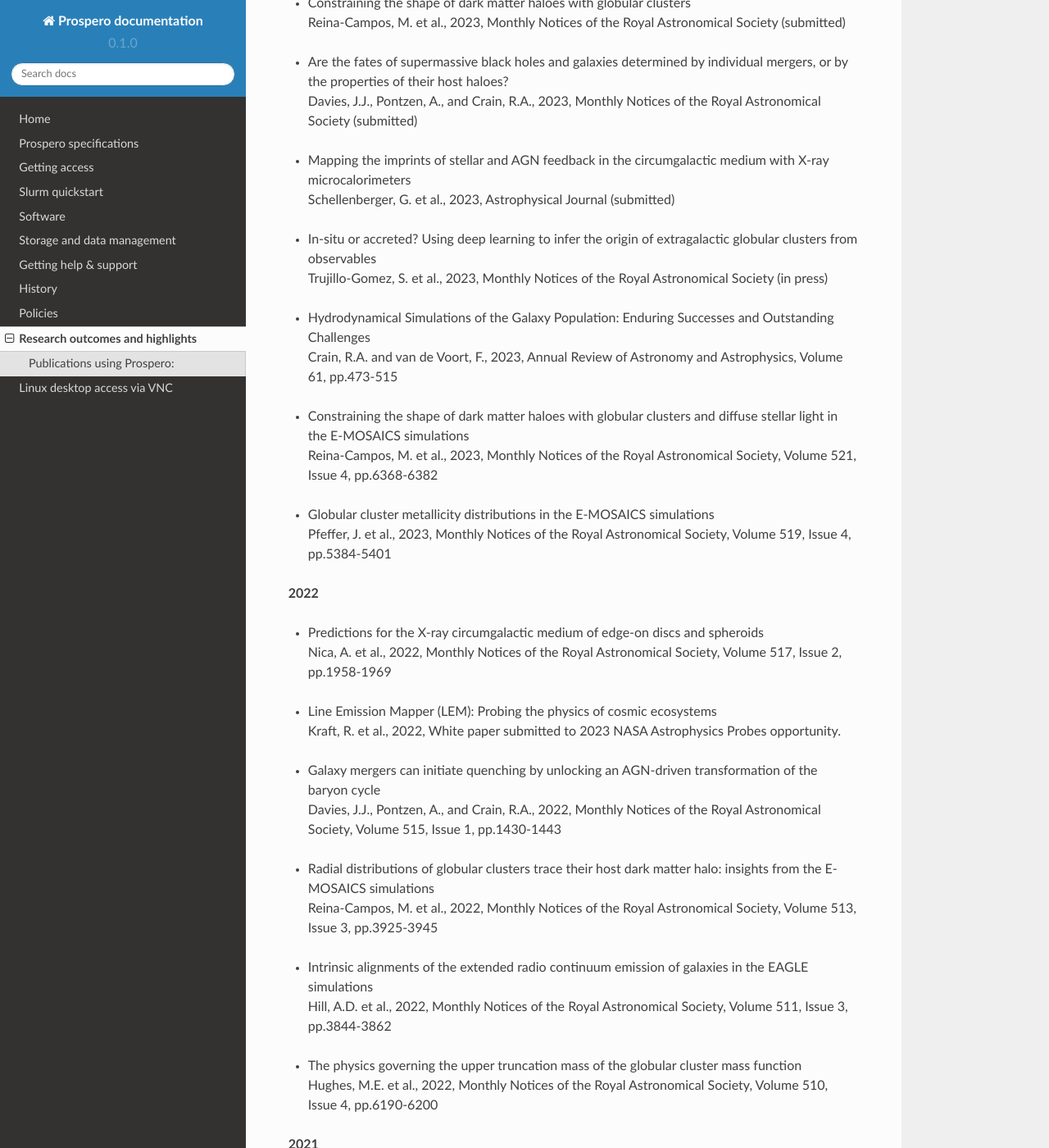
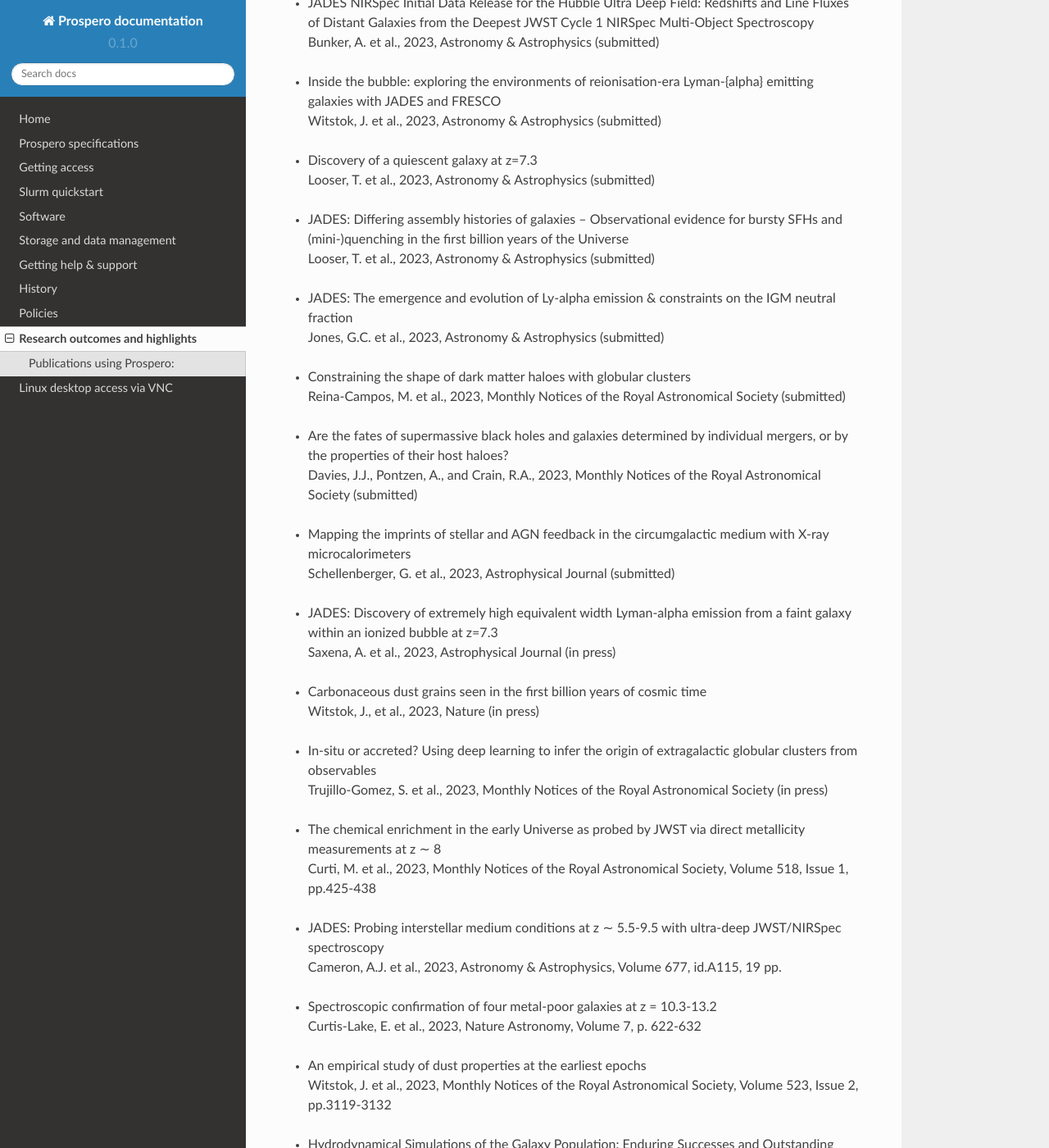
Before and after one commit to astrcrai/prospero-docs, a Sphinx documentation site: the page built from docs/source/highlights.rst, in a window 1280 px wide and 1400 px high, scrolled down 608 px. Shown: the whole window at 82% size. Built offline with Sphinx 7.4.7 and the Read the Docs theme 2.0.0, drawn with Linux system fonts in a browser that asks for light colours.

Commit message:
Update highlights.rst

```diff
--- a/docs/source/highlights.rst
+++ b/docs/source/highlights.rst
@@ -17,6 +17,21 @@ Publications using Prospero:
 
 **2023**
 
+* | JADES NIRSpec Initial Data Release for the Hubble Ultra Deep Field: Redshifts and Line Fluxes of Distant Galaxies from the Deepest JWST Cycle 1 NIRSpec Multi-Object Spectroscopy
+  | Bunker, A. et al., 2023, Astronomy & Astrophysics (submitted)
+
+* | Inside the bubble: exploring the environments of reionisation-era Lyman-{\alpha} emitting galaxies with JADES and FRESCO
+  | Witstok, J. et al., 2023,  Astronomy & Astrophysics (submitted)
+
+* | Discovery of a quiescent galaxy at z=7.3
+  | Looser, T. et al., 2023, Astronomy & Astrophysics (submitted)
+
+* | JADES: Differing assembly histories of galaxies -- Observational evidence for bursty SFHs and (mini-)quenching in the first billion years of the Universe
+  | Looser, T. et al., 2023, Astronomy & Astrophysics (submitted)
+
+* | JADES: The emergence and evolution of Ly-alpha emission & constraints on the IGM neutral fraction
+  | Jones, G.C. et al., 2023, Astronomy & Astrophysics (submitted)
+
 * | Constraining the shape of dark matter haloes with globular clusters
   | Reina-Campos, M. et al., 2023, Monthly Notices of the Royal Astronomical Society (submitted)
 
@@ -26,8 +41,26 @@ Publications using Prospero:
 * | Mapping the imprints of stellar and AGN feedback in the circumgalactic medium with X-ray microcalorimeters
   | Schellenberger, G. et al., 2023, Astrophysical Journal (submitted)
 
+* | JADES: Discovery of extremely high equivalent width Lyman-alpha emission from a faint galaxy within an ionized bubble at z=7.3
+  | Saxena, A. et al., 2023, Astrophysical Journal (in press)
+
+* | Carbonaceous dust grains seen in the first billion years of cosmic time
+  | Witstok, J., et al., 2023, Nature (in press)
+
 * | In-situ or accreted? Using deep learning to infer the origin of extragalactic globular clusters from observables
   | Trujillo-Gomez, S. et al., 2023, Monthly Notices of the Royal Astronomical Society (in press)
+
+* | The chemical enrichment in the early Universe as probed by JWST via direct metallicity measurements at z ∼ 8
+  | Curti, M. et al., 2023, Monthly Notices of the Royal Astronomical Society, Volume 518, Issue 1, pp.425-438
+
+* | JADES: Probing interstellar medium conditions at z ∼ 5.5-9.5 with ultra-deep JWST/NIRSpec spectroscopy
+  | Cameron, A.J. et al., 2023, Astronomy & Astrophysics, Volume 677, id.A115, 19 pp.
+
+* | Spectroscopic confirmation of four metal-poor galaxies at z = 10.3-13.2
+  | Curtis-Lake, E. et al., 2023, Nature Astronomy, Volume 7, p. 622-632
+
+* | An empirical study of dust properties at the earliest epochs
+  | Witstok, J. et al., 2023, Monthly Notices of the Royal Astronomical Society, Volume 523, Issue 2, pp.3119-3132
 
 * | Hydrodynamical Simulations of the Galaxy Population: Enduring Successes and Outstanding Challenges
   | Crain, R.A. and van de Voort, F., 2023, Annual Review of Astronomy and Astrophysics, Volume 61, pp.473-515
```
